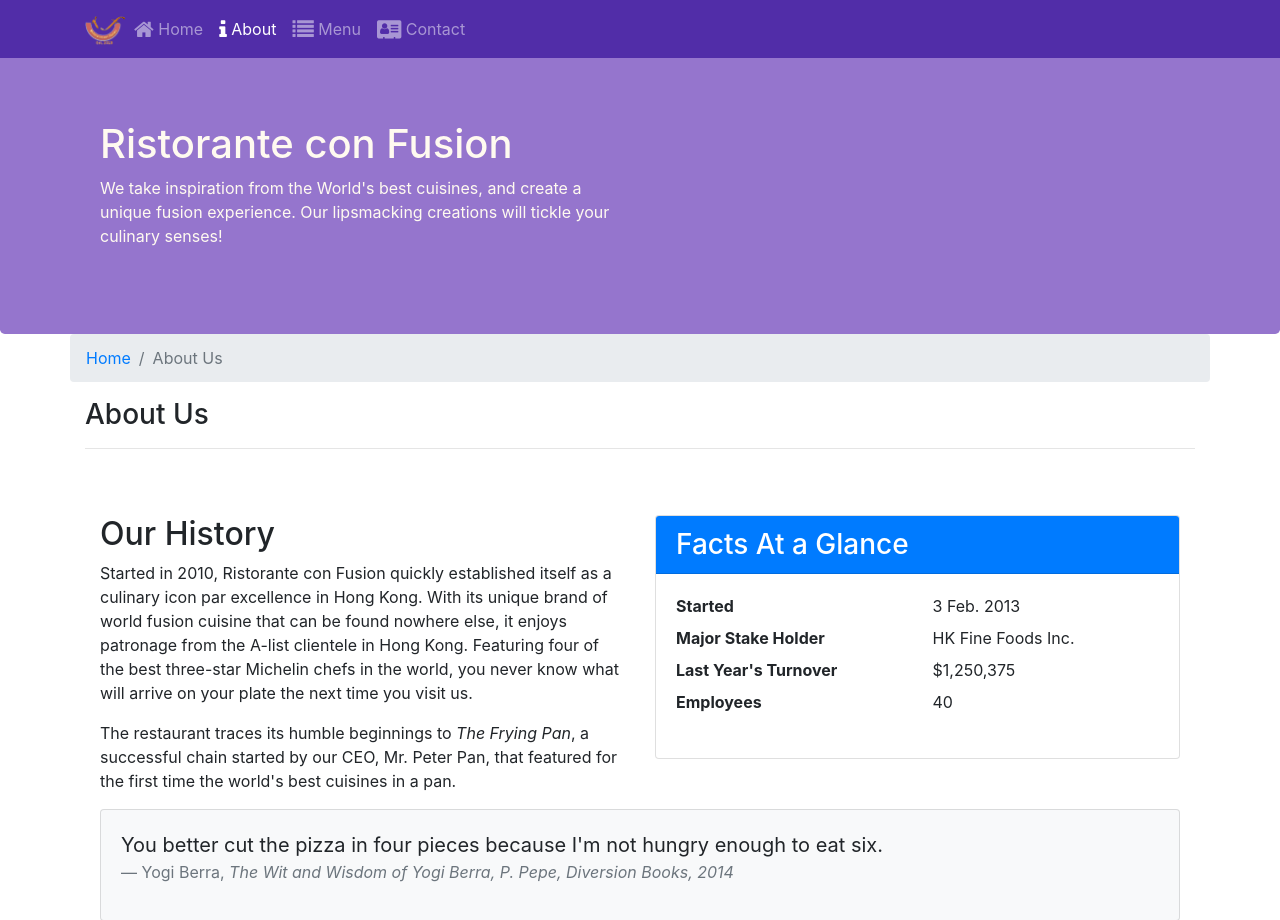
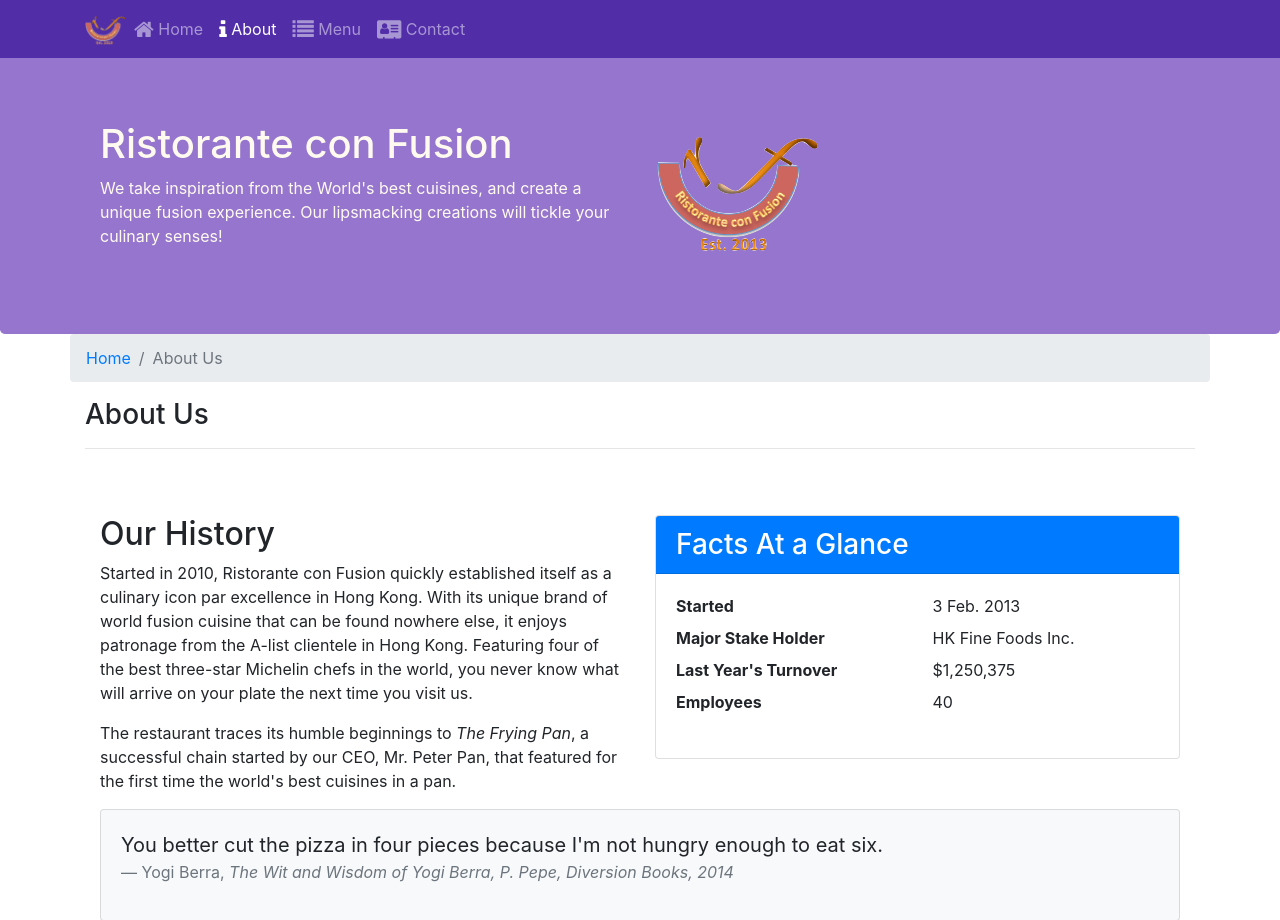
Before and after one commit to vinicio328/frontend-bootstrap, a website: page aboutus.html in a window 1280 px wide. Shown: the top 920 px of the page. Drawn offline with nearby package versions, Linux system fonts and the light colour scheme.

Commit message:
Media and Images 2

```diff
--- a/aboutus.html
+++ b/aboutus.html
@@ -42,8 +42,9 @@
 					<h1>Ristorante con Fusion</h1>
 					<p>We take inspiration from the World's best cuisines, and create a unique fusion experience. Our lipsmacking creations will tickle your culinary senses!</p>
 				</div>
-				<div class="col-12 col-sm">
-				</div>
+				<div class="col-12 col-sm align-self-center">
+                    <img src="img/logo.png" class="img-fluid">
+                </div>
 			</div>
 		</div>
 	</header>
```
Also changed, not shown: contactus.html (+2 -1 lines).
